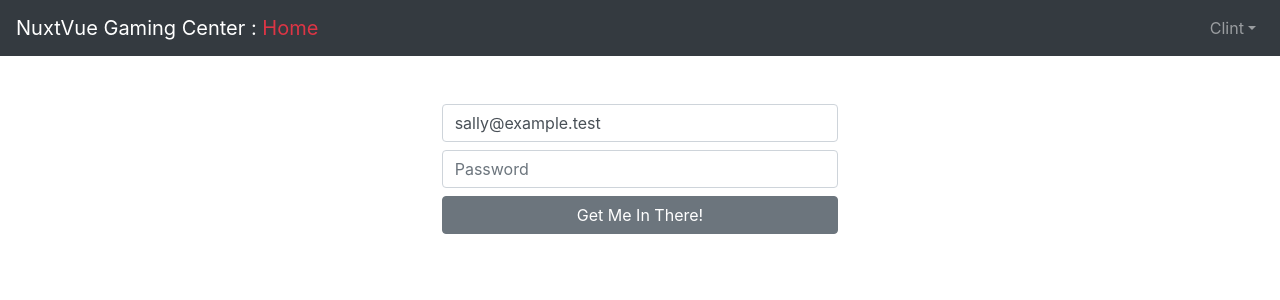
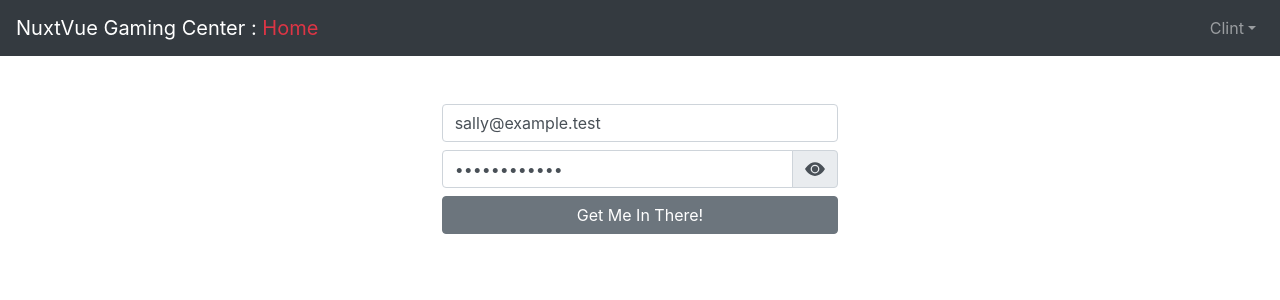
Before and after one commit to isherwood/Vue-Nuxt-Game-App, a Nuxt app: page /login in a window 1280 px wide. Shown: the top 300 px of the page. Built offline with nearby package versions, Linux system fonts and the light colour scheme.

Commit message:
Logout working; password visibility toggle

```diff
--- a/layouts/default.vue
+++ b/layouts/default.vue
@@ -5,10 +5,12 @@
 
     <b-navbar-nav class="ml-auto">
       <b-nav-item-dropdown :text="username" right>
-        <b-dropdown-item href="/logout">Log Out</b-dropdown-item>
+        <b-dropdown-item @click="logout">Log Out</b-dropdown-item>
       </b-nav-item-dropdown>
     </b-navbar-nav>
   </b-navbar>
+
+  <b-alert variant="danger" :show="error != null" class="my-2">{{error}}</b-alert>
 
   <Nuxt />
 </div>
@@ -19,7 +21,20 @@ export default {
   data: () => ({
     siteTitle: 'NuxtVue Gaming Center',
     pageTitle: 'Home',
-    username: 'Clint'
-  })
+    username: 'Clint',
+    error: null
+  }),
+  methods: {
+    logout: async function() {
+      this.error = null;
+
+      try {
+        await this.$auth.logout();
+        this.$router.push('/login');
+      } catch (e) {
+        this.error = e.response.data.message
+      }
+    }
+  }
 }
 </script>
--- a/nuxt.config.js
+++ b/nuxt.config.js
@@ -47,11 +47,14 @@ export default {
 
   // Modules: https://go.nuxtjs.dev/config-modules
   modules: [
-    // https://go.nuxtjs.dev/bootstrap
     'bootstrap-vue/nuxt',
     '@nuxtjs/axios',
     '@nuxtjs/auth-next'
   ],
+
+  bootstrapVue: {
+    icons: true
+  },
 
   // Build Configuration: https://go.nuxtjs.dev/config-build
   build: {},
@@ -69,14 +72,14 @@ export default {
             propertyName: 'auth_token'
           },
           logout: {
-            url: 'http://161.35.15.14/api/tokens',
+            url: '/auth/token/logout/',
             method: 'post'
           },
-          user: {
-            url: '/auth/users/me/',
-            method: 'get',
-            propertyName: false
-          }
+          // user: {
+          //   url: '/auth/users/me/',
+          //   method: 'get',
+          //   propertyName: false
+          // }
         },
         tokenRequired: true,
         tokenType: 'Token',
--- a/pages/login/index.vue
+++ b/pages/login/index.vue
@@ -7,8 +7,16 @@
         <label class="sr-only" for="emailInput">Email Address</label>
         <b-form-input id="emailInput" v-model="loginForm.email" type="email" placeholder="Email Address" required></b-form-input>
 
-        <label class="sr-only" for="passwordInput">Password</label>
-        <b-form-input id="passwordInput" v-model="loginForm.password" type="password" placeholder="Password" required class="mt-2"></b-form-input>
+        <b-input-group class="mt-2">
+          <template #append>
+            <b-input-group-text @click="togglePasswordVisibility">
+              <b-icon-eye-fill v-if="passwordInputType === 'password'"></b-icon-eye-fill>
+              <b-icon-eye-slash-fill v-if="passwordInputType === 'text'"></b-icon-eye-slash-fill>
+            </b-input-group-text>
+          </template>
+          <b-form-input id="passwordInput" v-model="loginForm.password" :type="passwordInputType" placeholder="Password" required></b-form-input>
+          <label class="sr-only" for="passwordInput">Password</label>
+        </b-input-group>
 
         <b-alert variant="danger" :show="error != null" class="my-2">{{error}}</b-alert>
 
@@ -26,8 +34,9 @@ export default {
     pageTitle: "Log In",
     loginForm: {
       email: 'sally@example.test',
-      password: ''
+      password: 'secret-games'
     },
+    passwordInputType: 'password',
     error: null,
     token: null
   }),
@@ -41,12 +50,15 @@ export default {
             email: this.loginForm.email,
             password: this.loginForm.password
           }
-        })
+        });
 
-        this.$router.push('/')
+        this.$router.push('/');
       } catch (e) {
-        this.error = e.response.data.message
+        this.error = e.response.data.message;
       }
+    },
+    togglePasswordVisibility() {
+      this.passwordInputType = this.passwordInputType === 'password' ? 'text' : 'password';
     }
   }
 }
```
